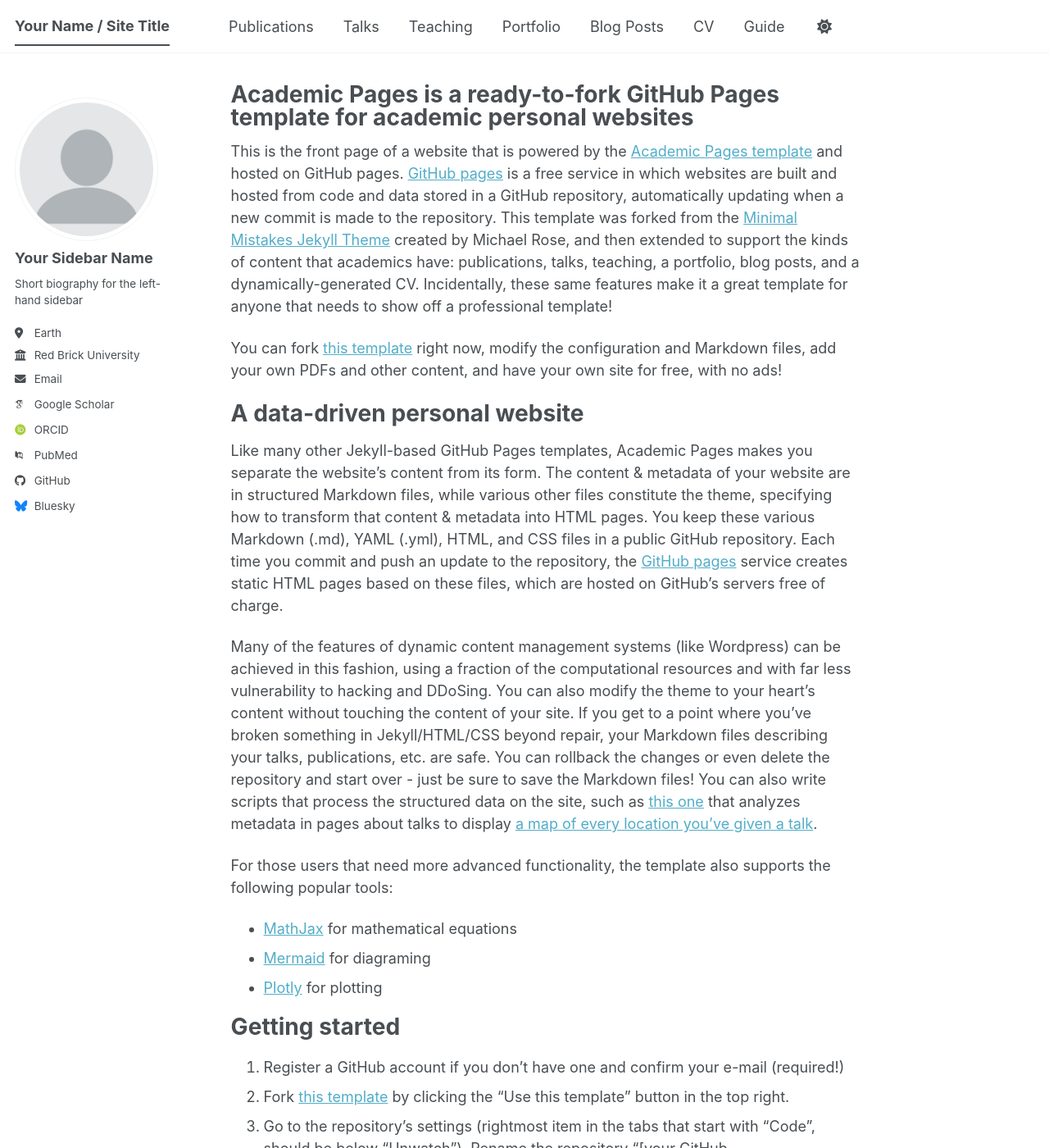
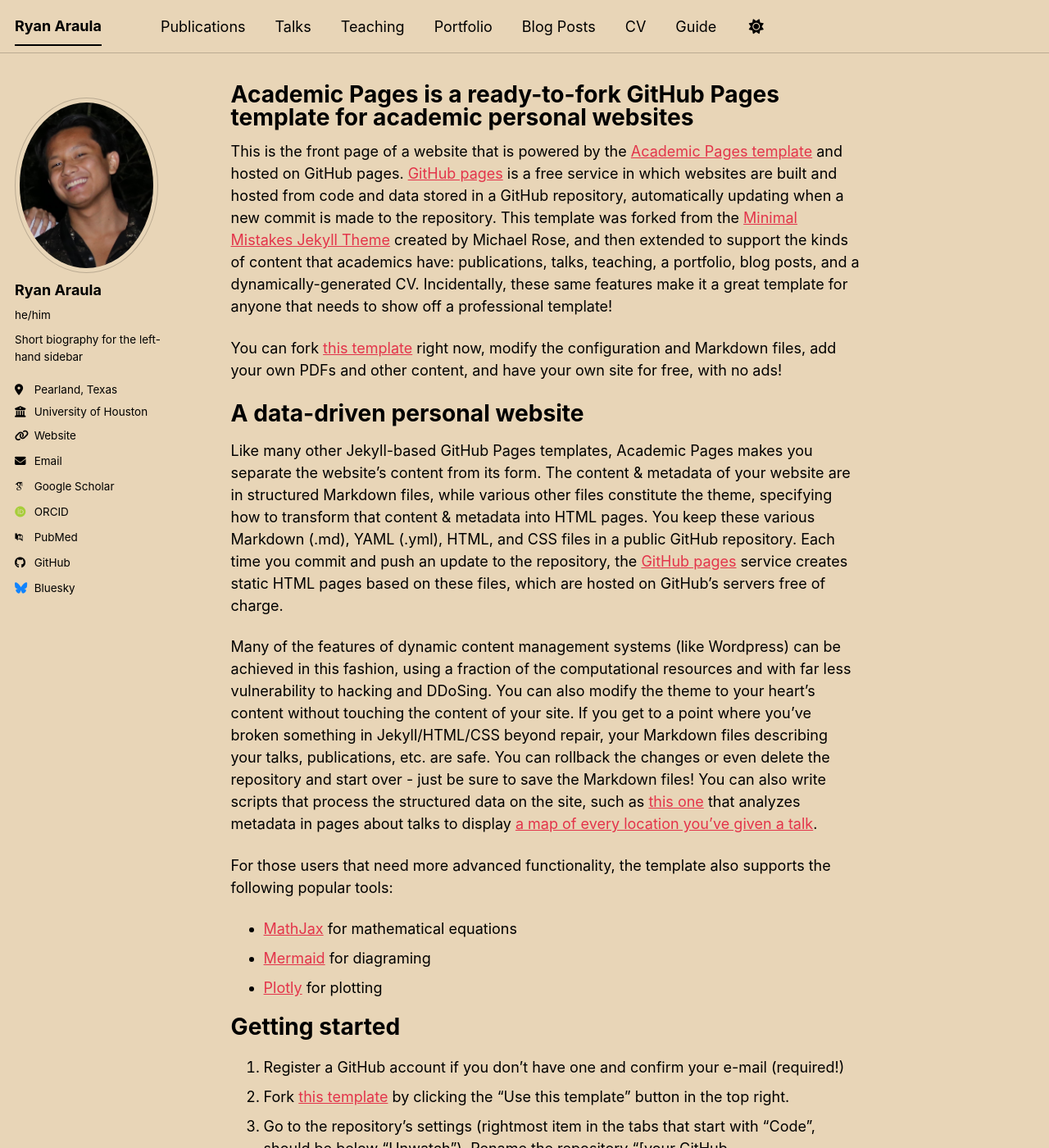
Before and after one commit to rparaula/rparaula.github.io, a Jekyll site: the page built from _pages/about.md, in a window 1280 px wide and 1400 px high. Shown: the whole window at 82% size. Built offline with Jekyll 4.4.1, drawn with Linux system fonts in a browser that asks for light colours; some web fonts are replaced; a script bundle is joined from its source files by our own code; library files that are not in the unit come from our copies; some of the changed text lies outside the part shown.

Commit message:
Establishing Basic Inf

```diff
--- a/_config.yml
+++ b/_config.yml
@@ -8,10 +8,10 @@
 
 # Basic Site Settings
 locale                   : "en-US"
-site_theme               : "default" # The available themes options are "default", "air", "sunrise", "mint", "dirt" and "contrast"
-title                    : "Your Name / Site Title"
+site_theme               : "sunrise" # The available themes options are "default", "air", "sunrise", "mint", "dirt" and "contrast"
+title                    : "Ryan Araula"
 title_separator          : "-"
-name                     : &name "Your Name"
+name                     : &name "Ryan Araula"
 description              : &description "Your Name's academic portfolio"   # Update this with a general description of your site, this is the default if not overridden by a page
 url                      : https://academicpages.github.io # The base hostname & protocol for your site e.g. "https://[your GitHub username].github.io",
                                                            # or if you already have some other page hosted on Github then use "https://[your GitHub username].github.io/[Your Repo Name]"
@@ -23,14 +23,14 @@ repository               : "academicpages/academicpages.github.io"
 #               Additional customization can be done by editing /_includes/author-profile.html
 author:
   # Biographic information
-  avatar           : "profile.png"
-  name             : "Your Sidebar Name"
-  pronouns         : # example: "she/her"
+  avatar           : "ResumePic.JPG"
+  name             : "Ryan Araula"
+  pronouns         : "he/him"
   bio              : "Short biography for the left-hand sidebar"
-  location         : "Earth"
-  employer         : "Red Brick University"
-  uri              : # URL
-  email            : "none@example.org"
+  location         : "Pearland, Texas"
+  employer         : "University of Houston"
+  uri              : "cs.uh.edu"
+  email            : "araulaphillipryan@gmail.com"
 
   # Academic websites
   academia         : # URL
```
Also changed, not shown: images/ResumePic.JPG (added), 1 other file.
